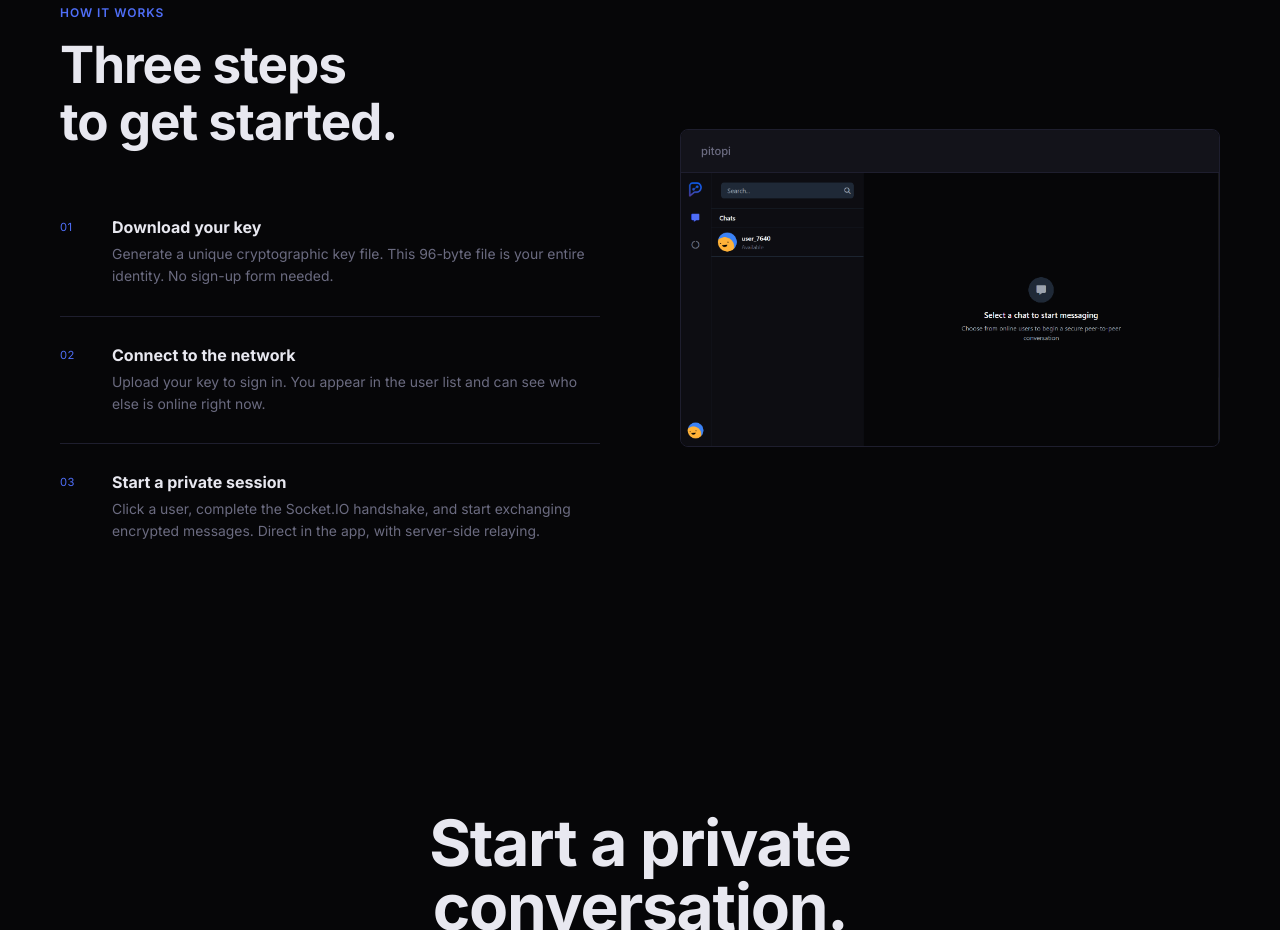
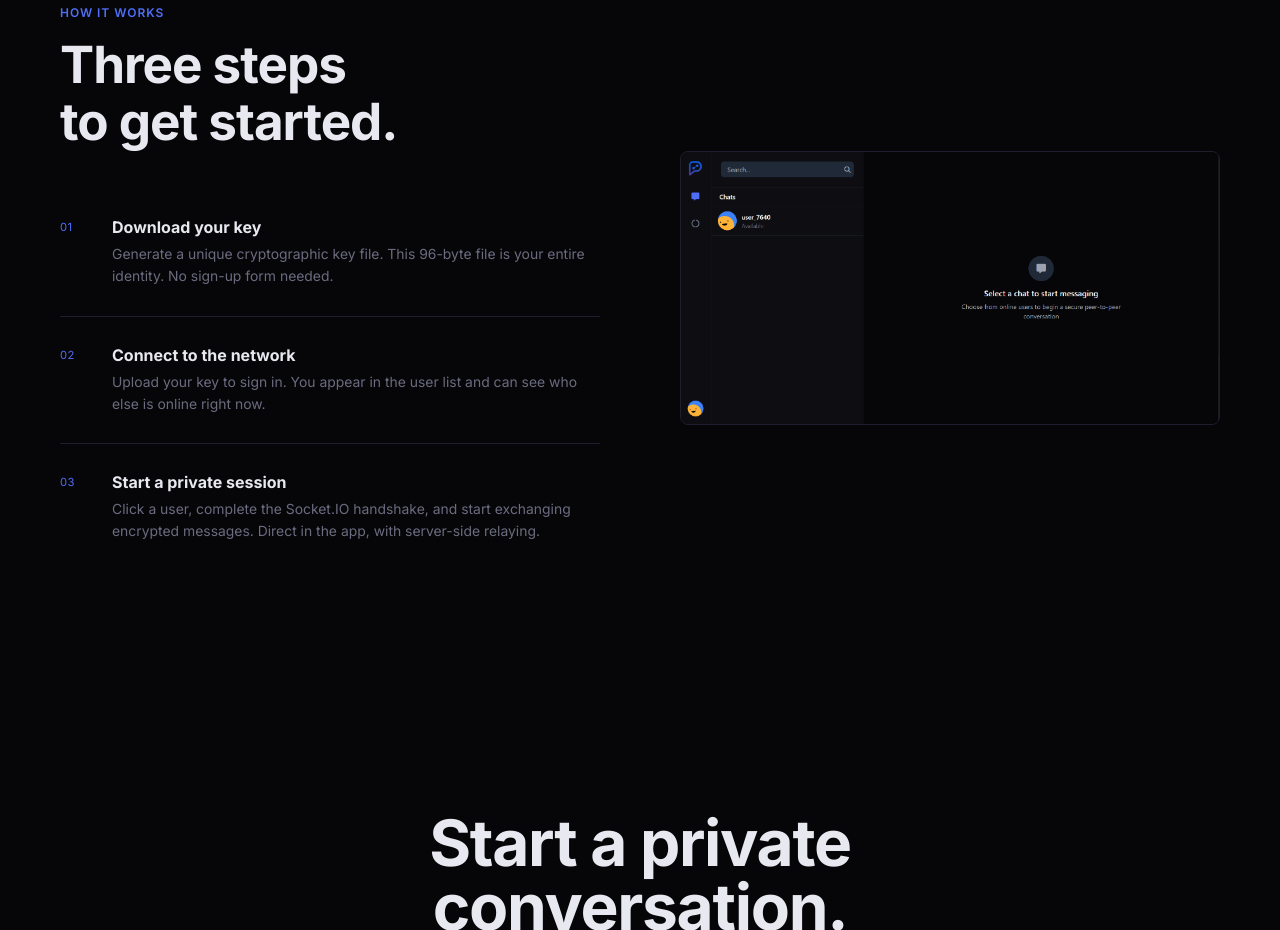
Before and after one commit to aardaakpinar/pitopi, a website: page docs/index.html in a window 1280 px wide. Shown: the part 1940-2870 px from the top of the page. Drawn offline with Linux system fonts and the light colour scheme.

Commit message:
Update index.html

```diff
--- a/docs/index.html
+++ b/docs/index.html
@@ -157,9 +157,6 @@
 				</div>
 
 				<div class="terminal">
-					<div class="terminal-bar">
-						<div class="terminal-title">pitopi</div>
-					</div>
 					<img class="terminal-body" src="assets/ss.png" alt="Pitopi application screenshot" />
 				</div>
 			</div>
```
